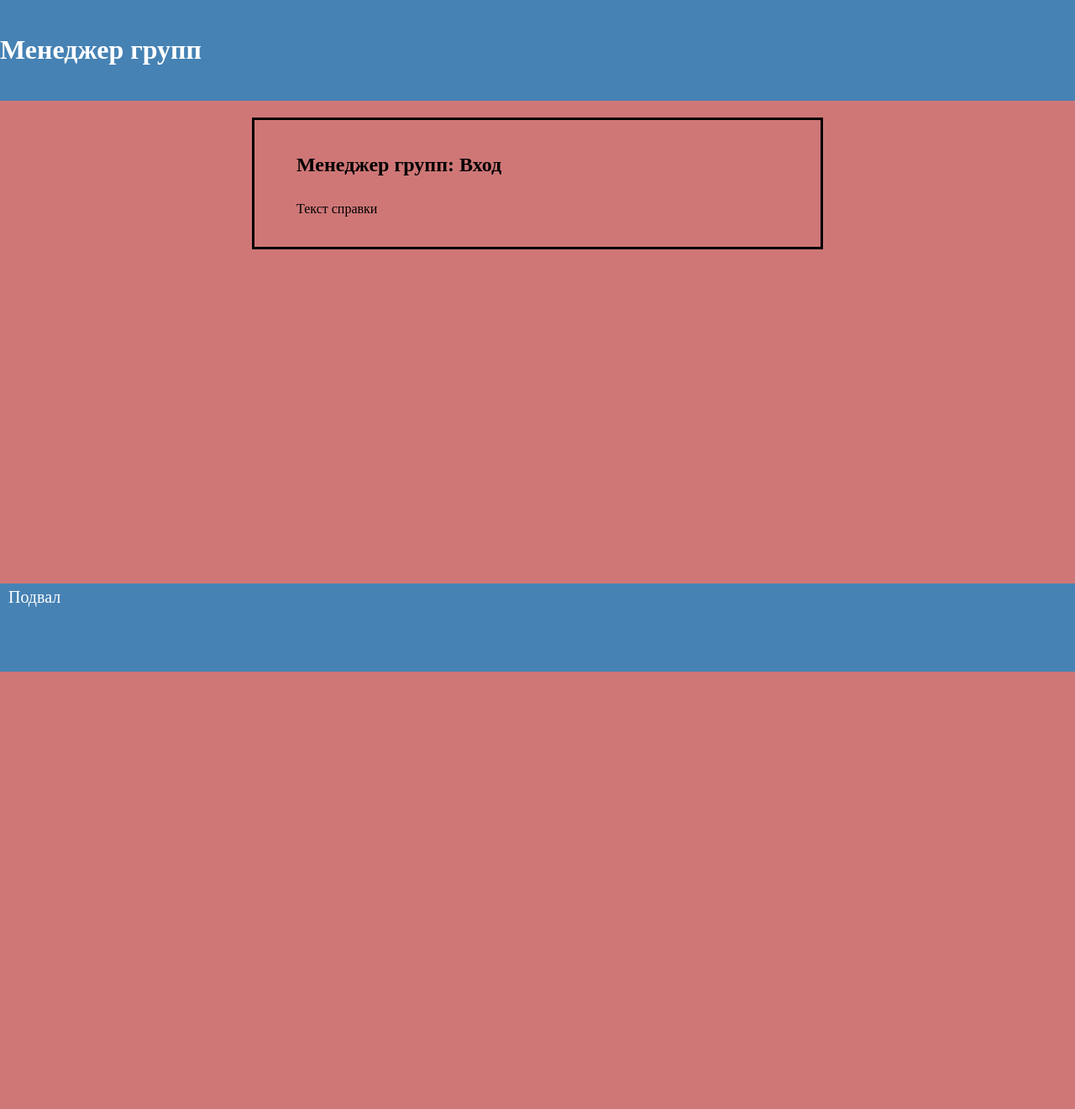
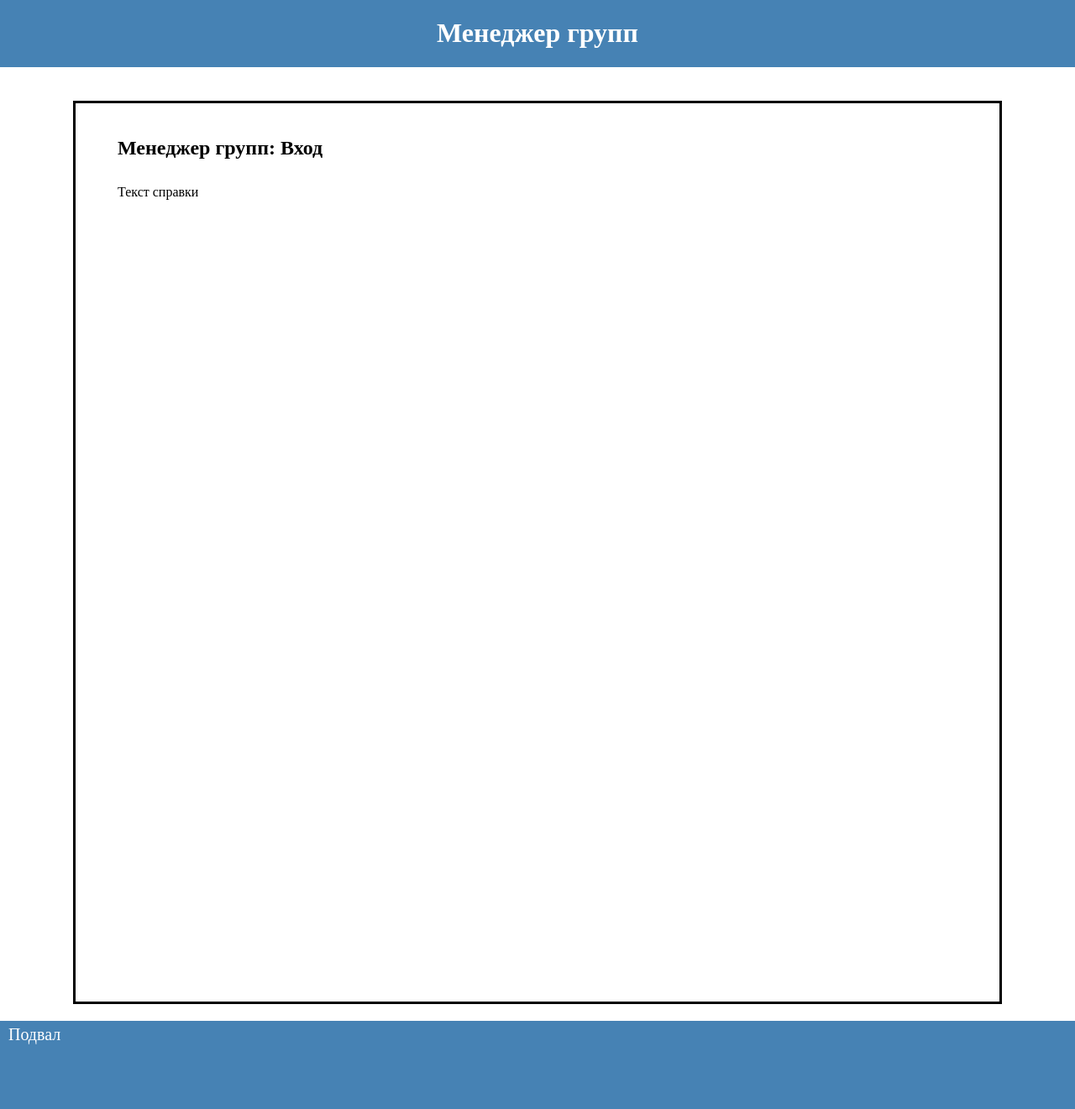
Before and after one commit to N1KF0X/GroupManager, a Django app: page / in a window 1280 px wide. Shown: the whole page at 84% size. Before the commit the page ends 800 px from the top, so only its background shows below. Run offline with Django 4.2, Linux system fonts and the light colour scheme.

Commit message:
update 3

```diff
--- a/GroupManager/urls.py
+++ b/GroupManager/urls.py
@@ -6,6 +6,6 @@ from django.views.generic import TemplateView
 urlpatterns = [
     path('admin/', admin.site.urls),
     path("", views.home),
-    path("main", views.main),
+    path("main/", views.main),
     path("about", views.about),
 ]
--- a/manager/static/css/style.css
+++ b/manager/static/css/style.css
@@ -1,3 +1,7 @@
+h1 {
+    text-align: center;
+}
+
 h2 {
     margin-bottom: 30px;
 }
@@ -6,38 +10,46 @@ body, html{
     height: 100%;
     width: 100%;
     margin: 0px;
-    background-color:rgb(207, 119, 119);
+    background-color:white;
 }
 
-header, main{
-    padding-top: 20px;
-    padding-bottom: 20px;
+body {
+    padding-top: 120px;
+    padding-bottom: 120px;
 }
 
+header {
+    height: 80px;
+    position: absolute;
+    left: 0;
+    top: 0;
+    right: 0;
+}
+
+
+
 main {
-    margin-left: 300px;
-    margin-right: 300px;
-    margin-top: 20px;
-    margin-bottom: 20px;
-    padding-left: 50px;
-    padding-right: 50px;
+    margin: 0px auto 20px;
+    padding: 50px;
+    padding-top: 20px;
     border: solid;
-
+    height: 1000px;
+    width: 1000px
 }
 
 footer {
-    position:fixed;
+    position: absolute;
     height: 100px;
     left: 0;
     right: 0;
-    bottom: 0;
+    bottom:auto;
     padding-left: 10px;
     padding-top: 5px;
     font-size: 20px;
 }
 
 table {
-
+    width: 785px;
     margin: auto;
 }
 
@@ -58,10 +70,12 @@ tfoot {
 }
 
 .container {
-
+    overflow-y: scroll;
+    margin: auto;
     width: auto;
-    height: 300px;
-    margin: auto;
+    max-width: 800px;
+    height: auto;
+    max-height: 300px;
 }
 
 .colors {
```
